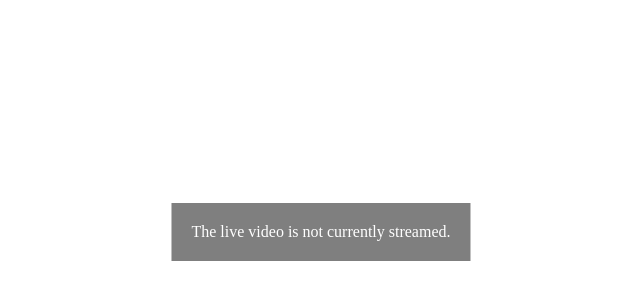
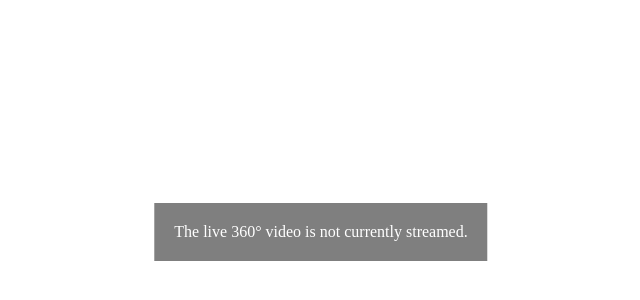
Before and after one commit to shwg8986/360VideoLiveWeb, a plain HTML site: page index.html in a window 1280 px wide. Shown: the part 168-468 px from the top of the page, without its empty margins (319-959 px from the left). Drawn offline with nearby package versions, Linux system fonts and the light colour scheme.

Commit message:
Update index.html

```diff
--- a/index.html
+++ b/index.html
@@ -12,7 +12,7 @@
     />
   </head>
   <body>
-    <div id="noVideoMessage">The live video is not currently streamed.</div>
+    <div id="noVideoMessage">The live 360° video is not currently streamed.</div>
     <button id="startButton" style="display: none">
       Start 360° Video.<br />Please click!
     </button>
```
